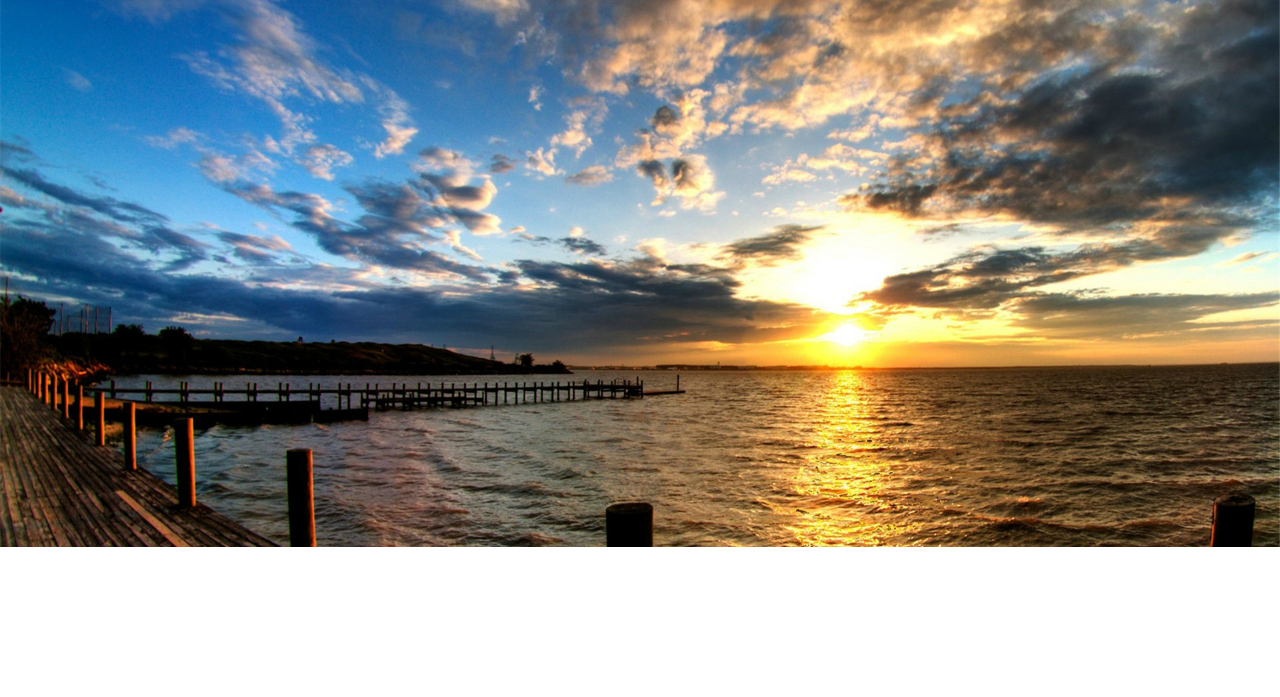
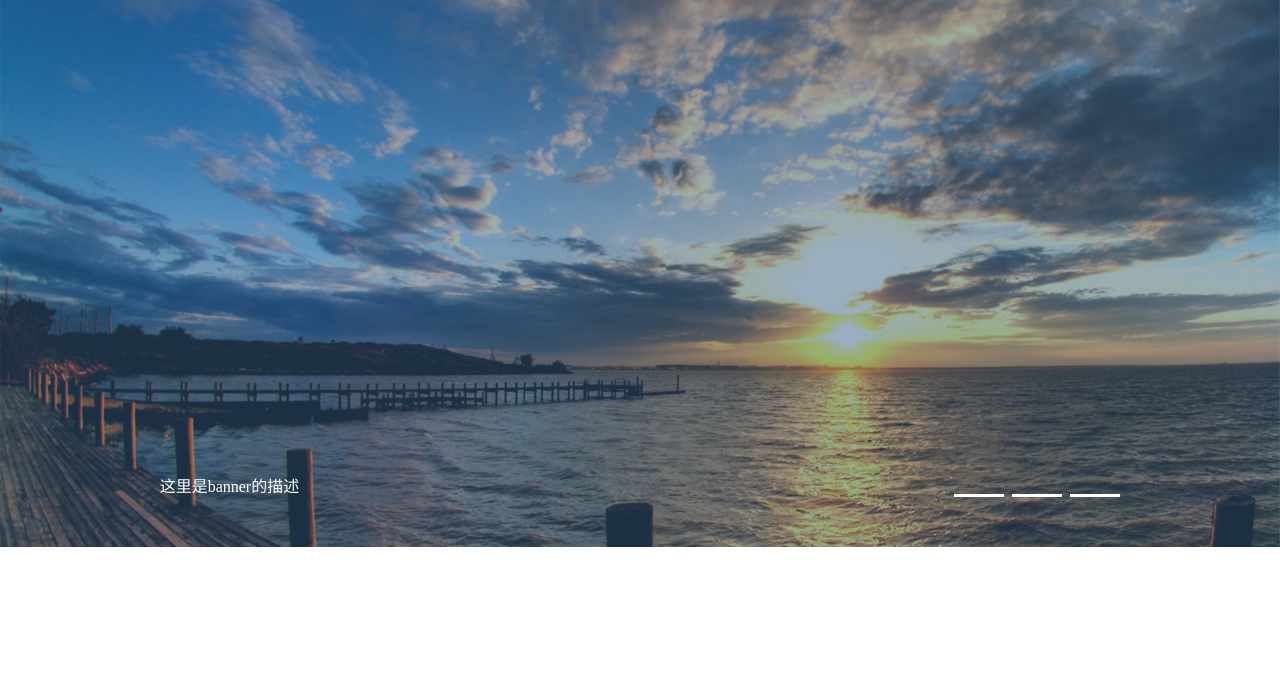
Before and after one commit to shinyshine/cloud-data, a React app: page / in a window 1280 px wide. Shown: the part 103-800 px from the top of the page. Built offline with nearby package versions, Linux system fonts and the light colour scheme.

Commit message:
image switcher in banner

```diff
--- a/src/containers/Banner/Banner.js
+++ b/src/containers/Banner/Banner.js
@@ -27,17 +27,25 @@ class Banner extends React.Component {
 
     componentWillUnMount() {
     	console.log('componentWillUnMount');
-    	// clearInterval(this.interval);
+    	clearInterval(this.interval);
     }
 
 	render() {
 		return (
 			<div id="banner">
 				<div className="current-viewport">
-					<div className="news-slide-wrapper">
+					<div style={{left: -this.props.current * 100 + '%'}} className="news-slide-wrapper">
 						<BannerItem item="data"/>
 						<BannerItem item="data"/>
 						<BannerItem item="data"/>
+					</div>
+
+					<div className="dot-tabs">
+						<ul>
+							<li></li>
+							<li></li>
+							<li></li>
+						</ul>
 					</div>
 				</div>
 
--- a/src/containers/Banner/BannerItem.js
+++ b/src/containers/Banner/BannerItem.js
@@ -6,9 +6,9 @@ const BannerItem = ({item}) => {
 		<div className="banner-item">
 			<figure>
 				<img src={require('../../images/1.jpg')} />
-				<figuration>
+				<div className="banner-caption">
 					这里是banner的描述
-				</figuration>
+				</div>
 			</figure>
 		</div>
 	);
--- a/src/style/Common.less
+++ b/src/style/Common.less
@@ -14,7 +14,6 @@ html, body{
 	width: 100%;
 	height: 100px;
 	background-color: @mainC;
-	background: url('../images/1.jpg');
 
 	.header-container{
 		height: 100%;
@@ -38,13 +37,32 @@ html, body{
 
 #banner {
 	.current-viewport{
+		position: relative;
 		width: 100%;
 		height: @bannerH;
 
 		overflow: hidden;
 		.news-slide-wrapper{
+			transition: left 0.5s;
+			position: absolute;
+			left: 0;
 			width: 300%;
 			height: 100%;
+		}
+
+		.dot-tabs {
+			position: absolute;
+			bottom: 50px;
+			right: 50%;
+			margin: 0 -@mainW/2;
+			ul li{
+				list-style: none;
+				float: left;
+				width: 50px;
+				height: 3px;
+				background-color: #ffffff;
+				margin-left: 8px;
+			}
 		}
 
 	}
@@ -54,8 +72,32 @@ html, body{
 		height: 100%;
 		float: left;
 		overflow: hidden;
+		figure {
+			position: relative;
+			height: 100%;
+			overflow: hidden;
+			&:before{
+				content: "";
+				position: absolute;
+				width: 100%;
+				height: 100%;
+				top: 0;
+				left: 0;
+				background-color: rgba(57,95,134,0.5);
+			}
+
+			.banner-caption {
+				width: @mainW/2;
+				color: #ffffff;
+				position: absolute;
+				left: 50%;
+				margin: 0 -@mainW/2;
+				bottom: 50px;
+			}
+		}
 
 		figure img{
+
 			width: 100%;
 		}
 	}
```
Also changed, not shown: dist/app/detail.html, dist/app/index.html, dist/app/topic.html, 25 other files.
